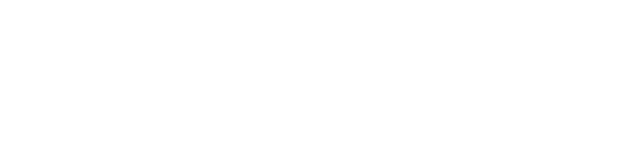
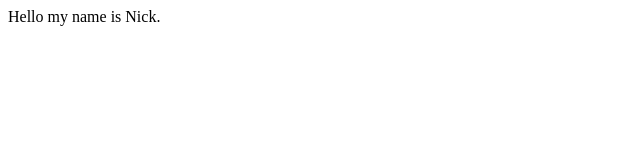
Before and after one commit to haru-chan47/Portfolio-Project, a website: page index.html in a window 1280 px wide. Shown: the whole page, without its empty margins (0-640 px from the left). Drawn offline with Linux system fonts and the light colour scheme.

Commit message:
git commit -m "Add intro text"

```diff
--- a/index.html
+++ b/index.html
@@ -9,7 +9,7 @@
 </head>
 
 <body>
-
+  Hello my name is Nick.
   <script src="script.js"></script>
 </body>
 
```
